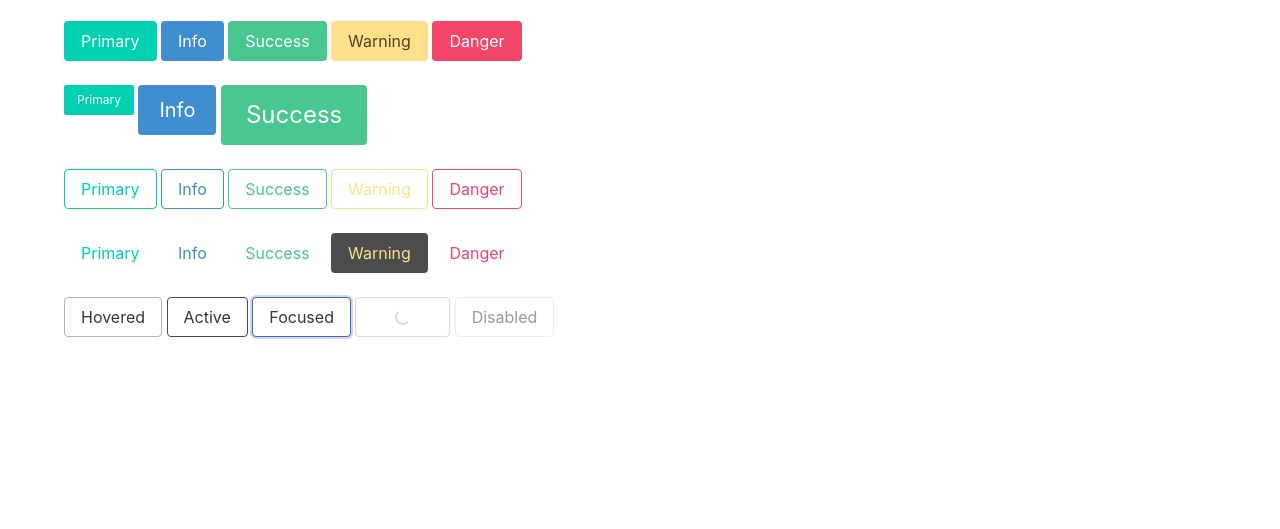
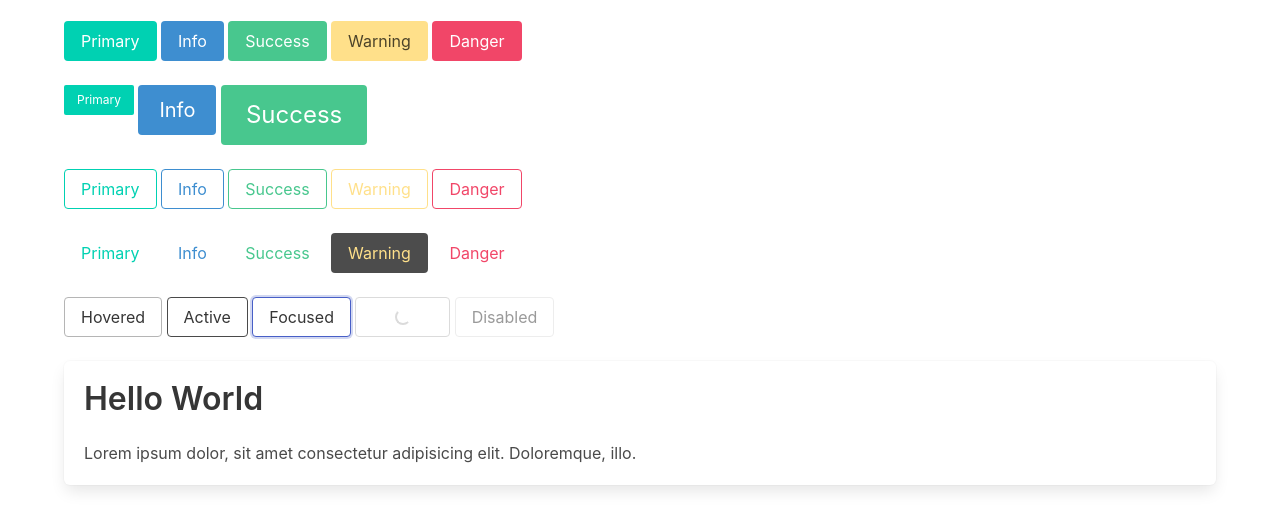
Before and after one commit to baurine/frontend-basic, a plain HTML site: page code/learn-bulma/crash-course.html in a window 1280 px wide. Shown: the part 735-1264 px from the top of the page. Drawn offline with nearby package versions, Linux system fonts and the light colour scheme.

Commit message:
try "box" class

```diff
--- a/code/learn-bulma/crash-course.html
+++ b/code/learn-bulma/crash-course.html
@@ -84,6 +84,13 @@
       <a href="" class="button is-loading">Loading</a>
       <a href="" class="button" disabled>Disabled</a>
     </div>
+
+    <div class="block">
+      <div class="box">
+        <h1 class="title">Hello World</h1>
+        <p>Lorem ipsum dolor, sit amet consectetur adipisicing elit. Doloremque, illo.</p>
+      </div>
+    </div>
   </div>
 
   <div style="margin-top: 1000px;"></div>
```
